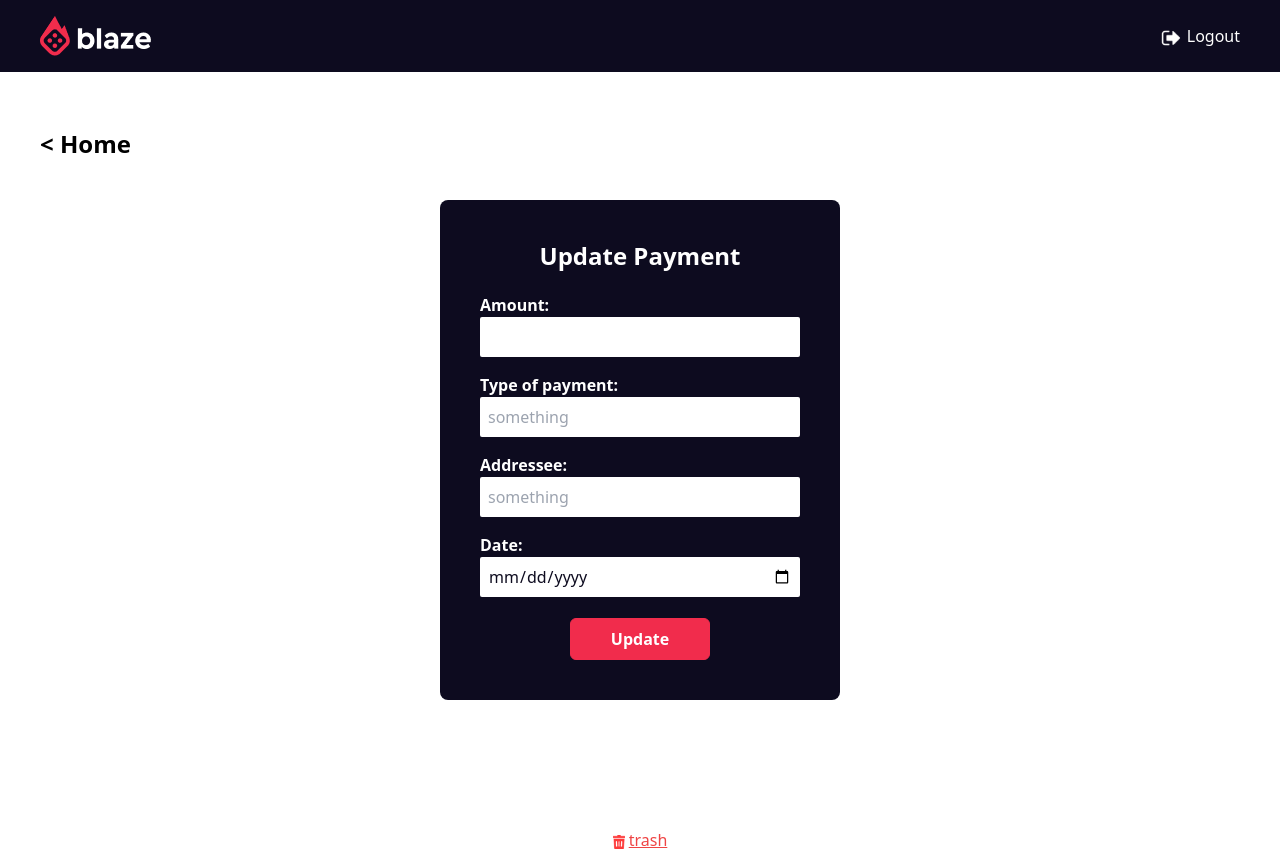
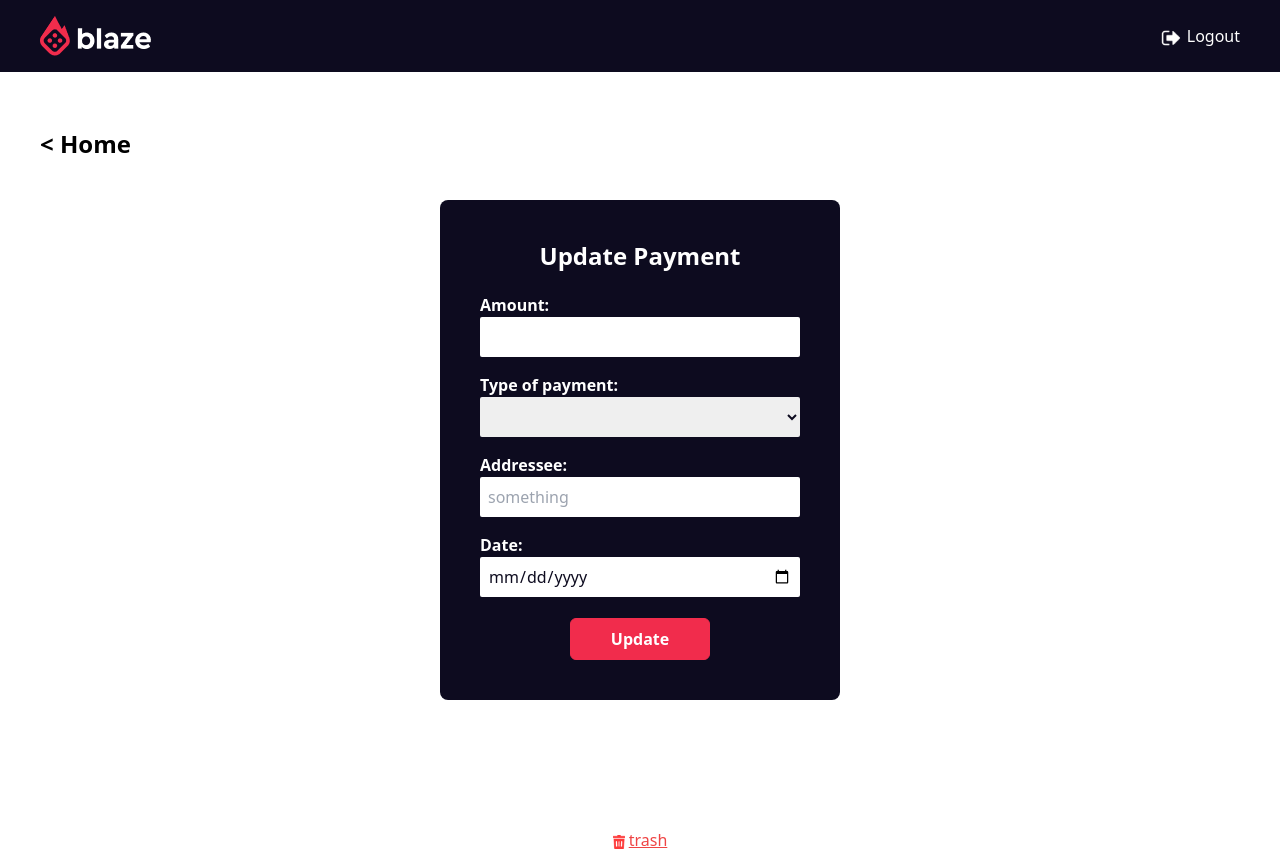
Before and after one commit to TomasSorgetti/challenge-n365-client, a React (Vite) app: page /payment/1 in a window 1280 px wide. Built offline with nearby package versions, Linux system fonts and the light colour scheme; no server answers; sample sign-in values are in the browser's storage.

Commit message:
update commit error fixed

```diff
--- a/src/pages/payment/Payment.jsx
+++ b/src/pages/payment/Payment.jsx
@@ -151,14 +151,20 @@ const Payment = () => {
               <label className="text-white font-semibold">
                 Type of payment:
               </label>
-              <input
-                type="text"
+              <select
+                className="text-primary h-10 rounded-sm p-2"
+                onChange={handleChange}
                 name="paymentType"
+                key={form.paymentType}
                 value={form.paymentType}
-                onChange={handleChange}
-                className="h-10 rounded-sm p-2 text-primary"
-                placeholder="something"
-              />
+                id=""
+              >
+                <option value=""></option>
+                <option value="check">check</option>
+                <option value="debit">debit</option>
+                <option value="transfer">transfer</option>
+                <option value="credit">credit</option>
+              </select>
             </div>
             <div className="flex flex-col">
               <label className="text-white font-semibold">Addressee:</label>
--- a/src/utils/constants.js
+++ b/src/utils/constants.js
@@ -1,2 +1,2 @@
-// export const URL_BASE = "http://localhost:3001";
-export const URL_BASE = "https://challenge-n365-server.onrender.com";
+export const URL_BASE = "http://localhost:3001";
+// export const URL_BASE = "https://challenge-n365-server.onrender.com";
```
